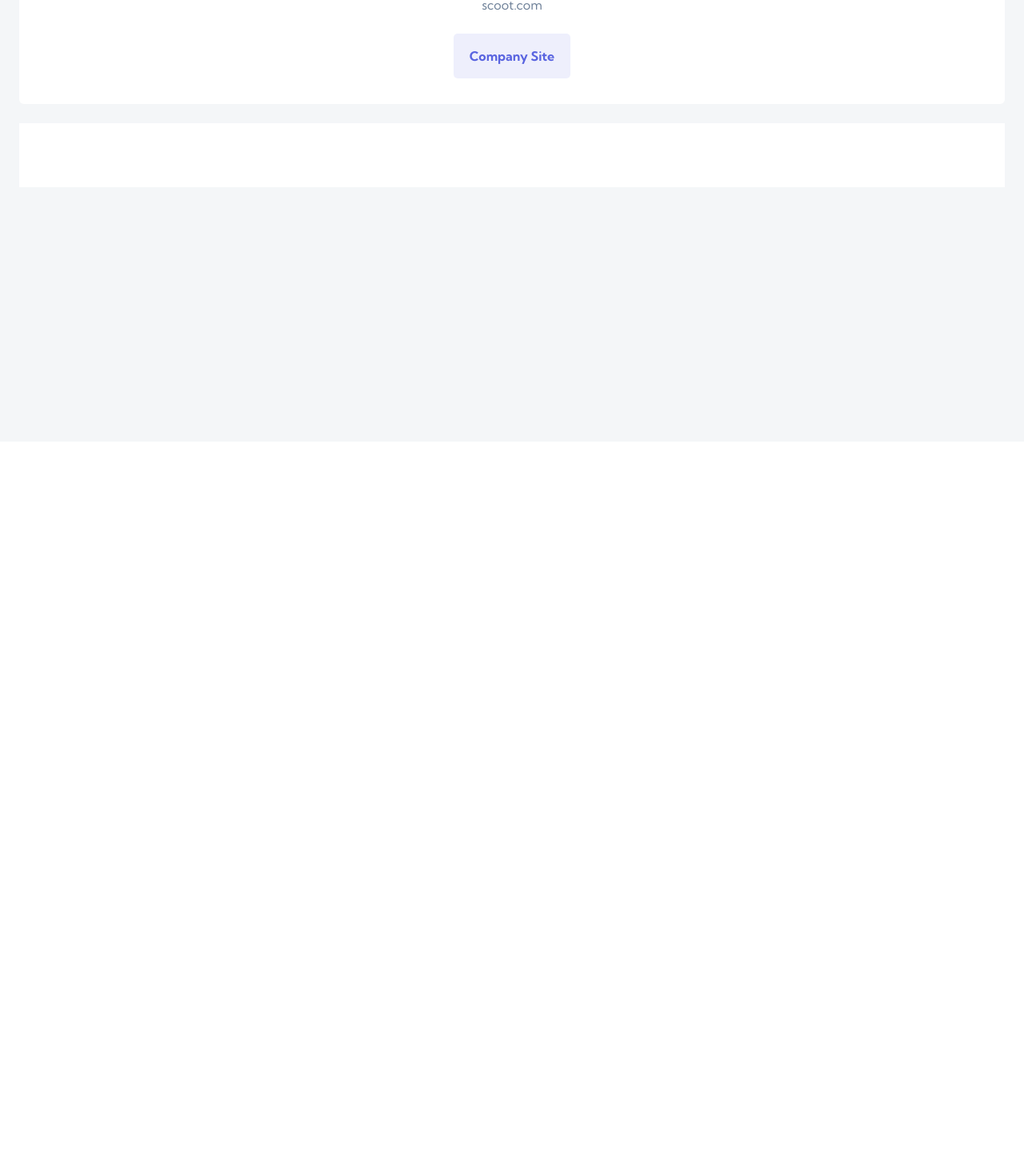
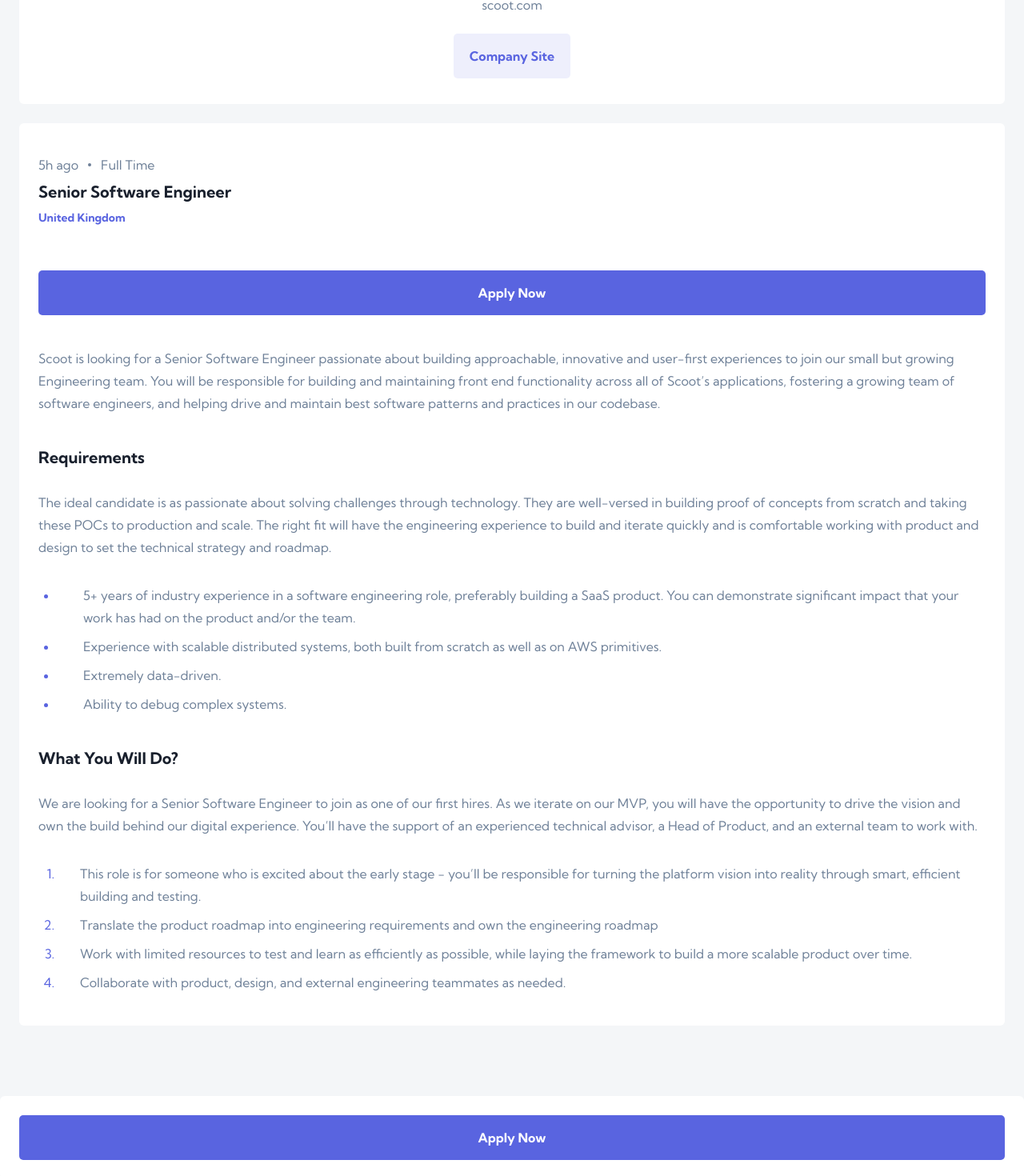
Before and after one commit to arpit8392/fem-challenge-40-devjobs-web-app, a Next.js app: page /job/1 in a window 1280 px wide. Shown: the part 248-1718 px from the top of the page at 80% size. Before the commit the page ends 800 px from the top, so only its background shows below. Built offline with nearby package versions, Linux system fonts and the light colour scheme.

Commit message:
Job Details Page - Mobile Layout

```diff
--- a/app/job/[id]/page.tsx
+++ b/app/job/[id]/page.tsx
@@ -12,6 +12,7 @@
 
 const fetchJobFromID = (id: string) => {
 	const job = jobData.find((item) => item.id === Number(id))
+	if (!job) return
 	return job
 }
 
--- a/components/CompanyLogo.tsx
+++ b/components/CompanyLogo.tsx
@@ -2,11 +2,13 @@
 import { CSSProperties } from 'react'
 
 type Props = {
-	logo: string
-	company: string
-	logoBackground?: string
+	data: {
+		logo: string
+		company: string
+		logoBackground?: string
+	}
 }
-const CompanyLogo = ({ logo, company, logoBackground }: Props) => {
+const CompanyLogo = ({ data: { logo, company, logoBackground } }: Props) => {
 	return (
 		<div
 			className='relative h-[50px] w-[50px] overflow-hidden rounded-2xl'
--- /dev/null
+++ b/components/ContractMetaData.tsx
@@ -0,0 +1,16 @@
+type Props = {
+	data: {
+		postedAt: string
+		contract: string
+	}
+}
+const ContractMetaData = ({ data: { postedAt, contract } }: Props) => {
+	return (
+		<p className='flex items-center gap-3 text-darkGrey'>
+			{postedAt}
+			<span className='h-1 w-1 rounded-full bg-darkGrey'></span>
+			{contract}
+		</p>
+	)
+}
+export default ContractMetaData
--- /dev/null
+++ b/components/Description.tsx
@@ -0,0 +1,9 @@
+type Props = {
+	data: {
+		description: string
+	}
+}
+const Description = ({ data: { description } }: Props) => {
+	return <p className='text-base/7 text-darkGrey'>{description}</p>
+}
+export default Description
--- a/components/Header.tsx
+++ b/components/Header.tsx
@@ -1,12 +1,15 @@
 import Logo from '@/public/assets/desktop/logo.svg'
 import Image from 'next/image'
 import ThemeSwitcher from './ThemeSwitcher'
+import Link from 'next/link'
 
 const Header = () => {
 	return (
 		<header className='bg-violet bg-header-pattern bg-no-repeat px-6 pb-[72px] pt-8 md:bg-inherit md:px-10 md:pb-[90px] md:pt-12 lg:bg-cover lg:px-40'>
 			<div className='flex items-center justify-between '>
-				<Image src={Logo} alt='Dev Jobs Logo' />
+				<Link href={'/'}>
+					<Image src={Logo} alt='Dev Jobs Logo' />
+				</Link>
 				<ThemeSwitcher />
 			</div>
 		</header>
--- a/components/Job.tsx
+++ b/components/Job.tsx
@@ -1,6 +1,7 @@
 import Image from 'next/image'
 import Link from 'next/link'
 import CompanyLogo from './CompanyLogo'
+import ContractMetaData from './ContractMetaData'
 
 const Job = ({
 	id,
@@ -15,15 +16,11 @@
 	return (
 		<article className='relative rounded-md bg-white pb-9 pl-8 pr-2 pt-12 dark:bg-veryDarkBlue'>
 			<div className='absolute -top-6'>
-				<CompanyLogo logo={logo} company={company} logoBackground={logoBackground} />
+				<CompanyLogo data={{ logo, company, logoBackground }} />
 			</div>
 			<Link href={`/job/${id}`} className='flex flex-col gap-11'>
 				<div className='flex flex-col gap-3 md:gap-4'>
-					<p className='flex items-center gap-3 text-darkGrey'>
-						{postedAt}
-						<span className='h-1 w-1 rounded-full bg-darkGrey'></span>
-						{contract}
-					</p>
+					<ContractMetaData data={{ postedAt, contract }} />
 					<p className='text-xl font-bold text-veryDarkBlue dark:text-white'>
 						{position}
 					</p>
--- a/components/JobDetails.tsx
+++ b/components/JobDetails.tsx
@@ -1,14 +1,15 @@
 import Link from 'next/link'
 import CompanyLogo from './CompanyLogo'
-
-// sticky top-[100vh] on container min-h-screen to stick the footer at the bottom
+import ContractMetaData from './ContractMetaData'
+import Description from './Description'
+import Requirements from './Requirements'
+import Role from './Role'
 
 type Props = {
 	data: Job | undefined
 }
 const JobDetails = ({ data }: Props) => {
 	const {
-		id,
 		company,
 		logo,
 		logoBackground,
@@ -24,14 +25,10 @@
 	} = data!
 
 	return (
-		<div className='flex flex-col gap-6 px-6'>
-			<section className='relative -mt-4 flex flex-col items-center rounded-md bg-white pb-8 pt-12 dark:bg-veryDarkBlue'>
+		<div className='flex flex-col gap-6 '>
+			<section className='relative mx-6 -mt-4 flex flex-col items-center rounded-md bg-white pb-8 pt-12 dark:bg-veryDarkBlue'>
 				<div className='absolute -top-6'>
-					<CompanyLogo
-						logo={logo}
-						company={company}
-						logoBackground={logoBackground}
-					/>
+					<CompanyLogo data={{ logo, company, logoBackground }} />
 				</div>
 				<div className='flex flex-col items-center gap-6'>
 					<div className='flex flex-col items-center gap-3'>
@@ -48,7 +45,34 @@
 					</Link>
 				</div>
 			</section>
-			<section className='bg-white px-6 py-10 dark:bg-veryDarkBlue'></section>
+			<section className='mx-6 flex flex-col gap-10 rounded-md bg-white px-6 py-10 dark:bg-veryDarkBlue'>
+				<div className='flex flex-col gap-14'>
+					<div className='flex flex-col gap-2'>
+						<ContractMetaData data={{ contract, postedAt }} />
+						<h2 className='text-xl font-bold text-veryDarkBlue dark:text-white'>
+							{position}
+						</h2>
+						<p className='text-sm font-bold text-violet'>{location}</p>
+					</div>
+					<Link
+						prefetch={false}
+						href={apply}
+						className='rounded-[5px] bg-violet py-4 text-center font-bold text-white hover:bg-lightViolet'>
+						Apply Now
+					</Link>
+				</div>
+				<Description data={{ description }} />
+				<Requirements data={{ requirements }} />
+				<Role data={{ role }} />
+			</section>
+			<footer className='mt-16 flex justify-center rounded-md bg-white p-6 dark:bg-veryDarkBlue'>
+				<Link
+					prefetch={false}
+					href={apply}
+					className='w-full rounded-[5px] bg-violet py-4 text-center font-bold text-white hover:bg-lightViolet'>
+					Apply Now
+				</Link>
+			</footer>
 		</div>
 	)
 }
--- /dev/null
+++ b/components/Requirements.tsx
@@ -0,0 +1,29 @@
+type Props = {
+	data: {
+		requirements: Requirements
+	}
+}
+const Requirements = ({
+	data: {
+		requirements: { content, items },
+	},
+}: Props) => {
+	return (
+		<div className='flex flex-col gap-8'>
+			<div className='flex flex-col gap-7'>
+				<h3 className='text-xl font-bold text-veryDarkBlue dark:text-white'>
+					Requirements
+				</h3>
+				<p className='text-base/7 text-darkGrey'>{content}</p>
+			</div>
+			<ul className='flex list-disc flex-col gap-2 px-6 marker:text-violet'>
+				{items.map((item, index) => (
+					<li key={index} className='pl-8 text-base/7 text-darkGrey'>
+						{item}
+					</li>
+				))}
+			</ul>
+		</div>
+	)
+}
+export default Requirements
--- /dev/null
+++ b/components/Role.tsx
@@ -0,0 +1,29 @@
+type Props = {
+	data: {
+		role: Role
+	}
+}
+const Role = ({
+	data: {
+		role: { content, items },
+	},
+}: Props) => {
+	return (
+		<div className='flex flex-col gap-8'>
+			<div className='flex flex-col gap-7'>
+				<h3 className='text-xl font-bold text-veryDarkBlue dark:text-white'>
+					What You Will Do?
+				</h3>
+				<p className='text-base/7 text-darkGrey'>{content}</p>
+			</div>
+			<ol className='flex list-decimal flex-col gap-2 px-6 marker:text-violet'>
+				{items.map((item, index) => (
+					<li key={index} className='pl-7 text-base/7 text-darkGrey'>
+						{item}
+					</li>
+				))}
+			</ol>
+		</div>
+	)
+}
+export default Role
```
